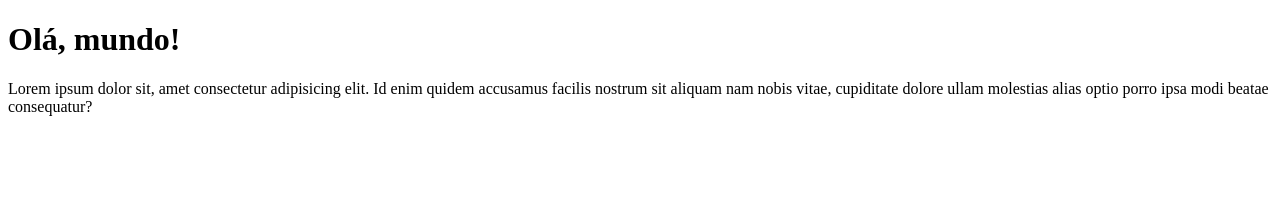
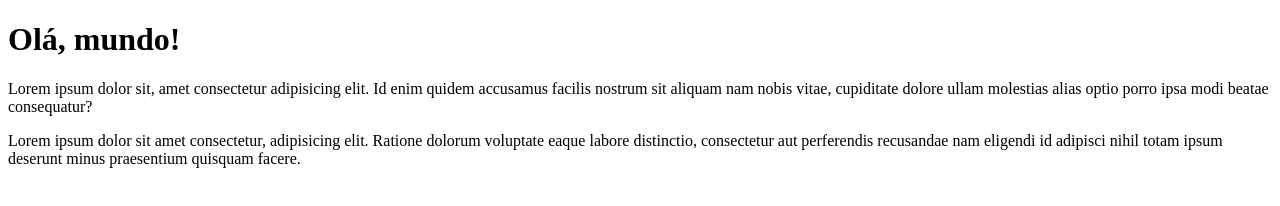
Before and after one commit to PedroFoschini/Ola-Mundo, a plain HTML site: page site-exemplo/index.html in a window 1280 px wide. Drawn offline with Linux system fonts and the light colour scheme.

Commit message:
Adicionei um parágrafo

```diff
--- a/site-exemplo/index.html
+++ b/site-exemplo/index.html
@@ -9,5 +9,6 @@
 <body>
     <h1>Olá, mundo!</h1>
     <p>Lorem ipsum dolor sit, amet consectetur adipisicing elit. Id enim quidem accusamus facilis nostrum sit aliquam nam nobis vitae, cupiditate dolore ullam molestias alias optio porro ipsa modi beatae consequatur?</p>
+    <p>Lorem ipsum dolor sit amet consectetur, adipisicing elit. Ratione dolorum voluptate eaque labore distinctio, consectetur aut perferendis recusandae nam eligendi id adipisci nihil totam ipsum deserunt minus praesentium quisquam facere.</p>
 </body>
 </html>
```
